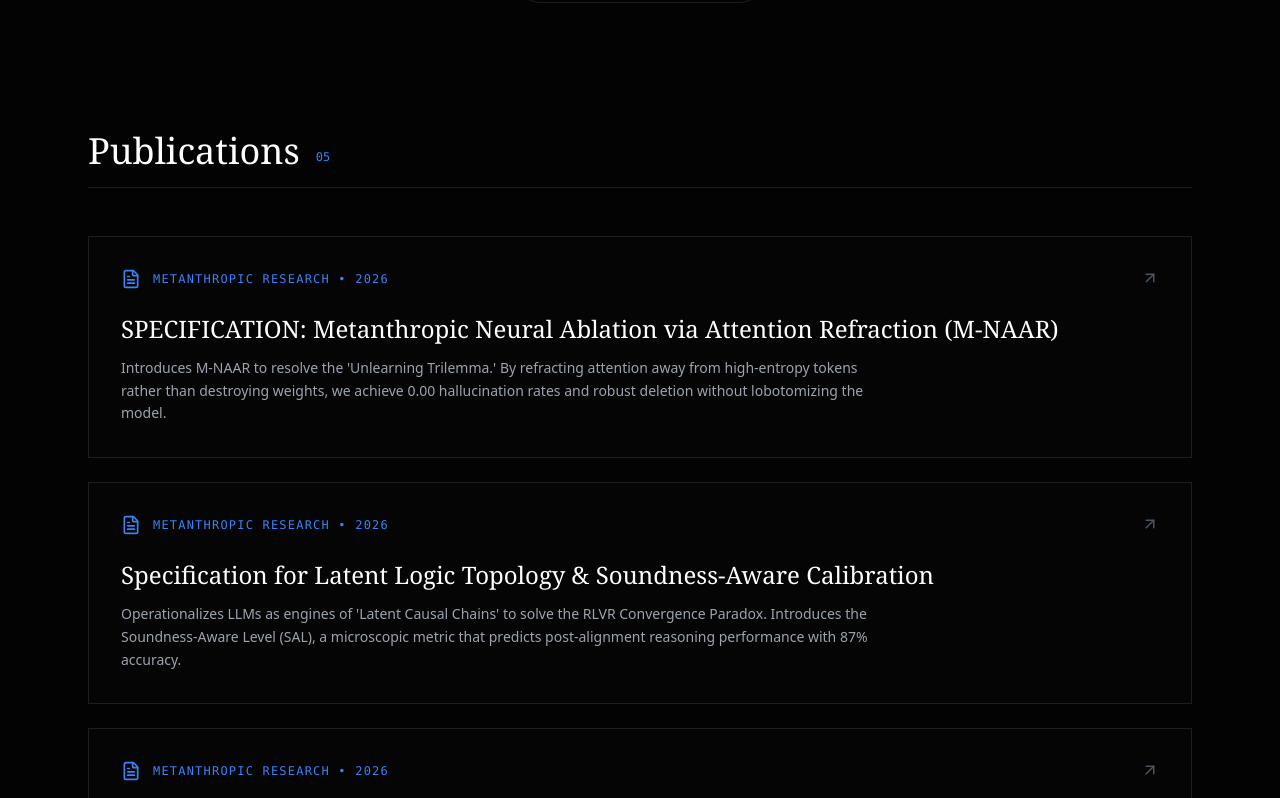
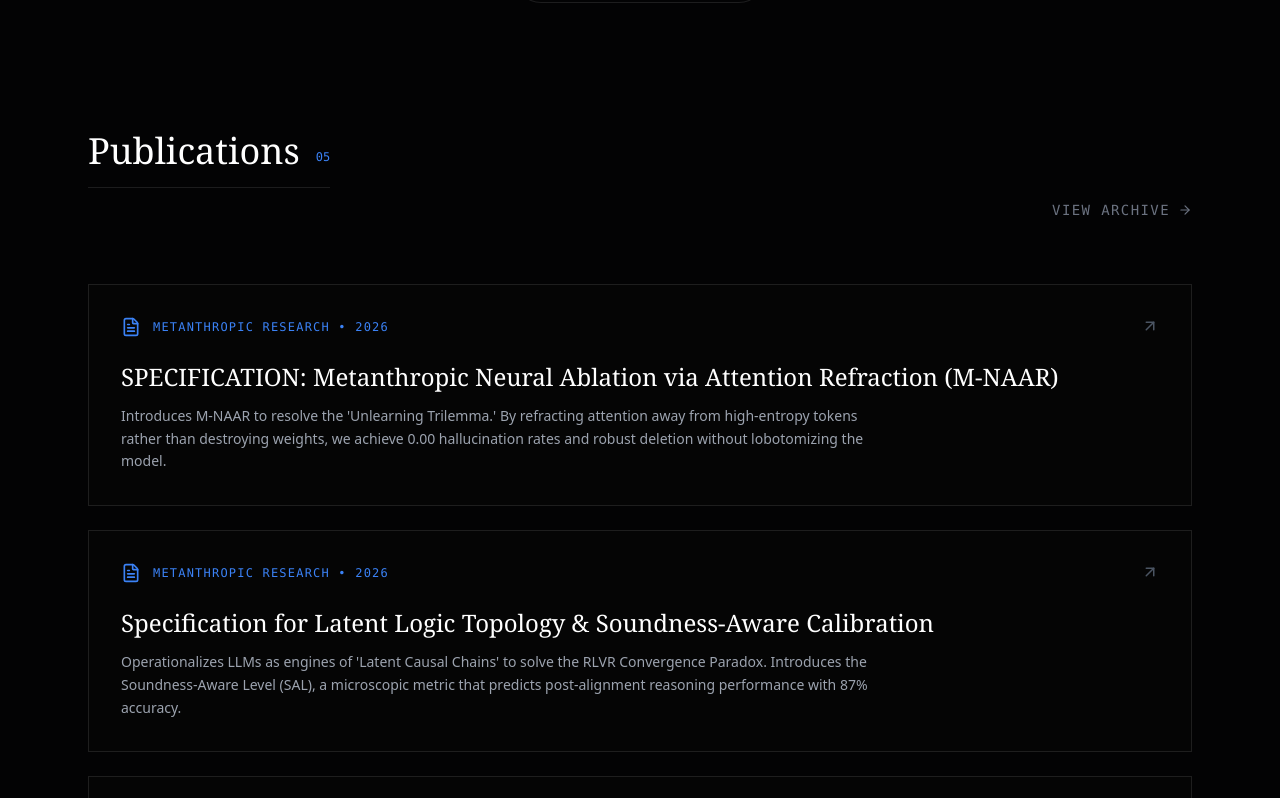
Before and after one commit to ekjotsinghmakhija/website, a Next.js app: page / in a window 1280 px wide. Shown: the part 4342-5140 px from the top of the page. Built offline with nearby package versions, Linux system fonts and the light colour scheme.

Commit message:
feat: limit homepage publications to latest 4 research papers

```diff
--- a/src/components/sections/Publications.tsx
+++ b/src/components/sections/Publications.tsx
@@ -1,16 +1,30 @@
 /* FILE: src/components/sections/Publications.tsx */
 'use client';
 import Link from 'next/link';
-import { ArrowUpRight, FileText } from 'lucide-react';
+import { ArrowUpRight, FileText, ArrowRight } from 'lucide-react';
 import { PUBLICATIONS } from '@/lib/publications';
 import SectionHeading from '@/components/ui/SectionHeading';
 
 export default function Publications() {
+  // Sort by date (latest first) and take only the first 4
+  const latestPublications = [...PUBLICATIONS]
+    .sort((a, b) => new Date(b.date).getTime() - new Date(a.date).getTime())
+    .slice(0, 4);
+
   return (
     <section className="mb-32">
-      <SectionHeading number="05">Publications</SectionHeading>
+      <div className="flex justify-between items-end mb-12">
+        <SectionHeading number="05">Publications</SectionHeading>
+        <Link
+          href="/publications"
+          className="hidden md:flex items-center gap-2 text-sm font-mono text-gray-500 hover:text-[#3B82F6] transition-colors mb-4 uppercase tracking-widest"
+        >
+          View Archive <ArrowRight size={14} />
+        </Link>
+      </div>
+
       <div className="grid gap-6">
-        {PUBLICATIONS.map((pub, index) => (
+        {latestPublications.map((pub, index) => (
           <Link
             key={index}
             href={pub.link}
@@ -20,7 +34,6 @@ export default function Publications() {
             <div className="flex justify-between items-start mb-4">
                <div className="flex items-center gap-3 text-[#3B82F6] mb-2">
                   <FileText size={20} />
-                  {/* FIXED: Changed pub.date to pub.year and pub.conference */}
                   <span className="text-xs font-mono uppercase tracking-widest">
                     {pub.conference} • {pub.year}
                   </span>
@@ -37,6 +50,14 @@ export default function Publications() {
           </Link>
         ))}
       </div>
+
+      {/* Mobile-only "View Archive" link */}
+      <Link
+        href="/publications"
+        className="md:hidden flex items-center justify-center gap-2 mt-8 text-sm font-mono text-gray-500 hover:text-[#3B82F6] transition-colors uppercase tracking-widest"
+      >
+        View Full Archive <ArrowRight size={14} />
+      </Link>
     </section>
   );
 }
```
